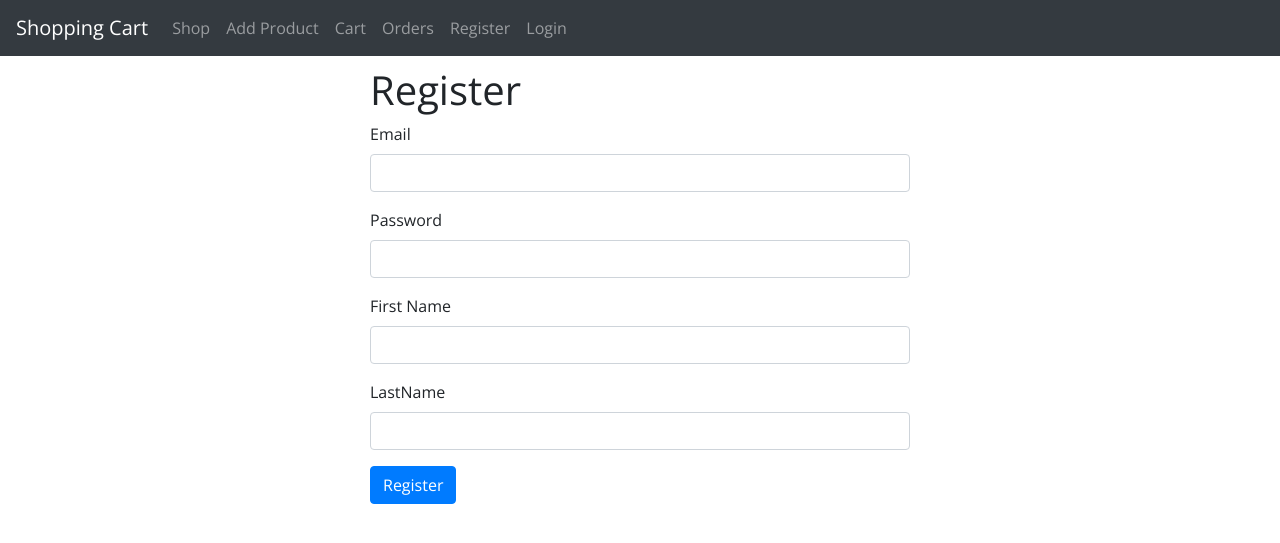
After one commit to aashisr/shopping-cart, a Node project: template views/user/register.ejs in a window 1280 px wide. The commit adds this page. Shown: the top 543 px of the page. Run offline with Node 20 templates, Linux system fonts and the light colour scheme; the template is opened without the code that fills it, so the values that code supplies are empty.

Commit message:
Added user model and register user page

```diff
--- a/package.json
+++ b/package.json
@@ -15,7 +15,8 @@
     "http-errors": "~1.6.2",
     "mongoose": "^5.3.10",
     "mongoose-currency": "^0.2.0",
-    "morgan": "~1.9.0"
+    "morgan": "~1.9.0",
+    "passport-local-mongoose": "^5.0.1"
   },
   "devDependencies": {
     "nodemon": "^1.18.6"
--- a/views/shared/navbar.ejs
+++ b/views/shared/navbar.ejs
@@ -11,7 +11,7 @@
             <a class="nav-item nav-link <%= active === 'cart' ? 'active' : '' %>" href="#">Cart</a>
             <a class="nav-item nav-link <%= active === 'orders' ? 'active' : '' %>" href="#">Orders</a>
 
-            <a class="nav-item nav-link <%= active === 'register' ? 'active' : '' %>" href="#">Register</a>
+            <a class="nav-item nav-link <%= active === 'register' ? 'active' : '' %>" href="/users/register">Register</a>
             <a class="nav-item nav-link <%= active === 'login' ? 'active' : '' %>" href="#">Login</a>
         </div>
     </div>
--- /dev/null
+++ b/views/user/register.ejs
@@ -0,0 +1,33 @@
+<%- include('../shared/header.ejs') %>
+</head>
+<body>
+<%- include('../shared/navbar.ejs') %>
+
+<div class="container">
+    <div class="row">
+        <div class="col-6 mx-auto">
+            <h1>Register</h1>
+            <form action="/users/register" method="post">
+                <div class="form-group">
+                    <label for="email">Email</label>
+                    <input type="text" id="email" name="email" class="form-control">
+                </div>
+                <div class="form-group">
+                    <label for="password">Password</label>
+                    <input type="password" id="password" name="password" class="form-control">
+                </div>
+                <div class="form-group">
+                    <label for="firstName">First Name</label>
+                    <input type="text" id="firstName" name="firstName" class="form-control">
+                </div>
+                <div class="form-group">
+                    <label for="lastName">LastName</label>
+                    <input type="text" id="lastName" name="lastName" class="form-control">
+                </div>
+                <button type="submit" class="btn btn-primary">Register</button>
+            </form>
+        </div>
+    </div>
+</div>
+
+<%- include('../shared/footer.ejs') %>
```
Also changed, not shown: models/users.js (added, +37 -0 lines), routes/users.js (+28 -4 lines), 1 other file.
